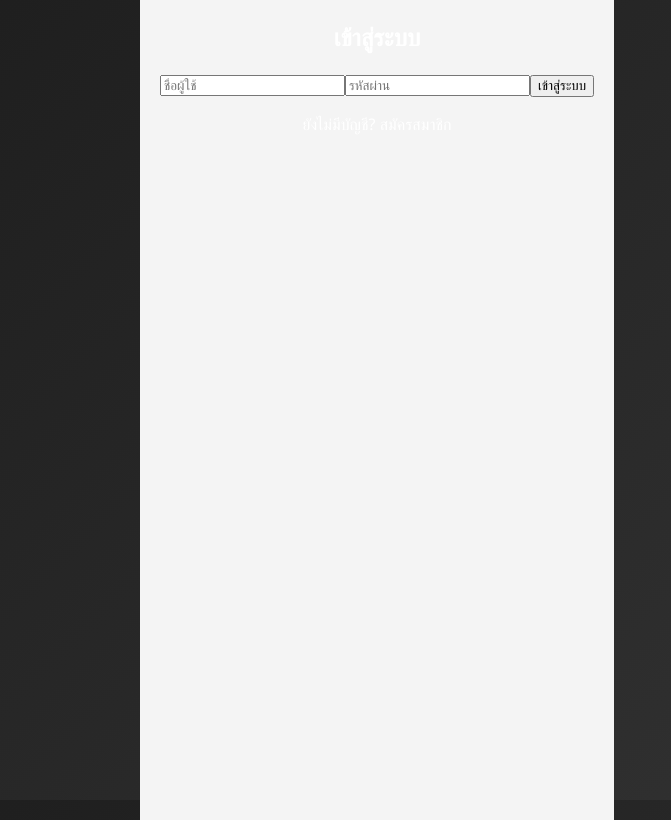
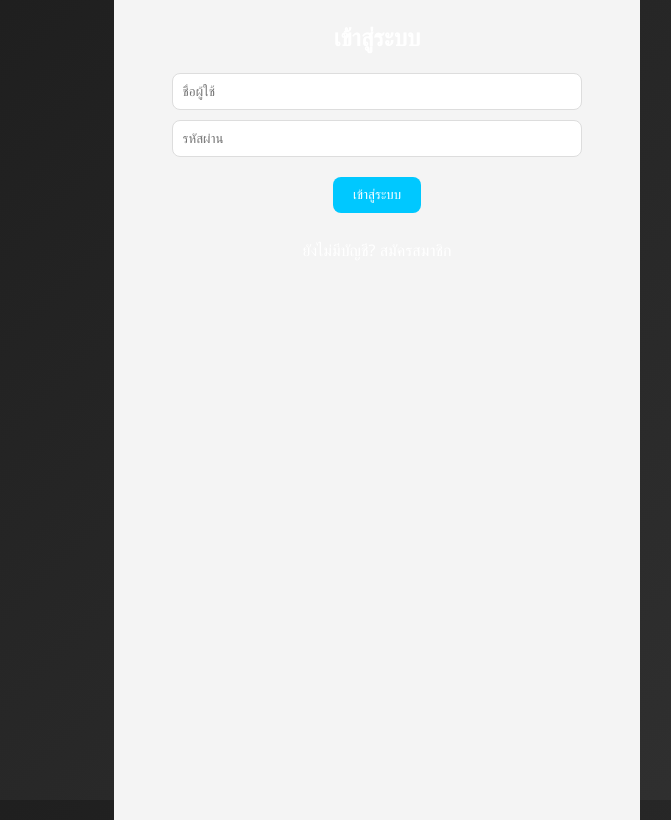
Before and after one commit to gardoffwhite/nagegacha, a React (Create React App) app: page / in a window 1280 px wide. Shown: the whole page, without its empty margins (263-934 px from the left). Built offline with nearby package versions, Linux system fonts and the light colour scheme.

Commit message:
Update App.css

```diff
--- a/src/App.css
+++ b/src/App.css
@@ -17,7 +17,7 @@
   margin-top: 20px;
 }
 
-.dashboard-container, .admin-container {
+.dashboard-container, .history-container, .rate-container {
   display: flex;
   flex-direction: column;
   align-items: center;
@@ -25,51 +25,27 @@
   background-color: #fff;
   border-radius: 8px;
   box-shadow: 0 4px 8px rgba(0, 0, 0, 0.1);
-  width: 100%;
-  max-width: 400px;
+  width: 30%;
 }
 
-.history-container, .rate-container {
-  flex: 1;
-  padding: 20px;
-}
-
-.history-table {
+.history-table, .rate-table {
   margin-top: 20px;
   width: 100%;
   border-collapse: collapse;
 }
 
-.history-table th, .history-table td {
+.history-table th, .history-table td, .rate-table th, .rate-table td {
   padding: 10px;
   border: 1px solid #ddd;
   text-align: center;
+  font-size: 14px;
 }
 
-.history-table th {
+.history-table th, .rate-table th {
   background-color: #f0f0f0;
 }
 
-.history-table tr:nth-child(even) {
-  background-color: #f9f9f9;
-}
-
-.rate-container table {
-  width: 100%;
-  border-collapse: collapse;
-}
-
-.rate-container th, .rate-container td {
-  padding: 10px;
-  border: 1px solid #ddd;
-  text-align: center;
-}
-
-.rate-container th {
-  background-color: #f0f0f0;
-}
-
-.rate-container tr:nth-child(even) {
+.history-table tr:nth-child(even), .rate-table tr:nth-child(even) {
   background-color: #f9f9f9;
 }
 
@@ -77,6 +53,36 @@
   margin-bottom: 10px;
   font-weight: bold;
   font-size: 18px;
+}
+
+.btn {
+  background-color: #00c8ff;
+  color: white;
+  padding: 10px 20px;
+  border: none;
+  border-radius: 8px;
+  cursor: pointer;
+  margin: 10px 0;
+}
+
+.btn-gacha {
+  background-color: #ff7a00;
+}
+
+.btn-logout {
+  background-color: #e60000;
+}
+
+.btn:hover {
+  background-color: #0088cc;
+}
+
+.input-field {
+  padding: 10px;
+  margin-bottom: 10px;
+  width: 80%;
+  border-radius: 8px;
+  border: 1px solid #ddd;
 }
 
 .rolling-container {
```
